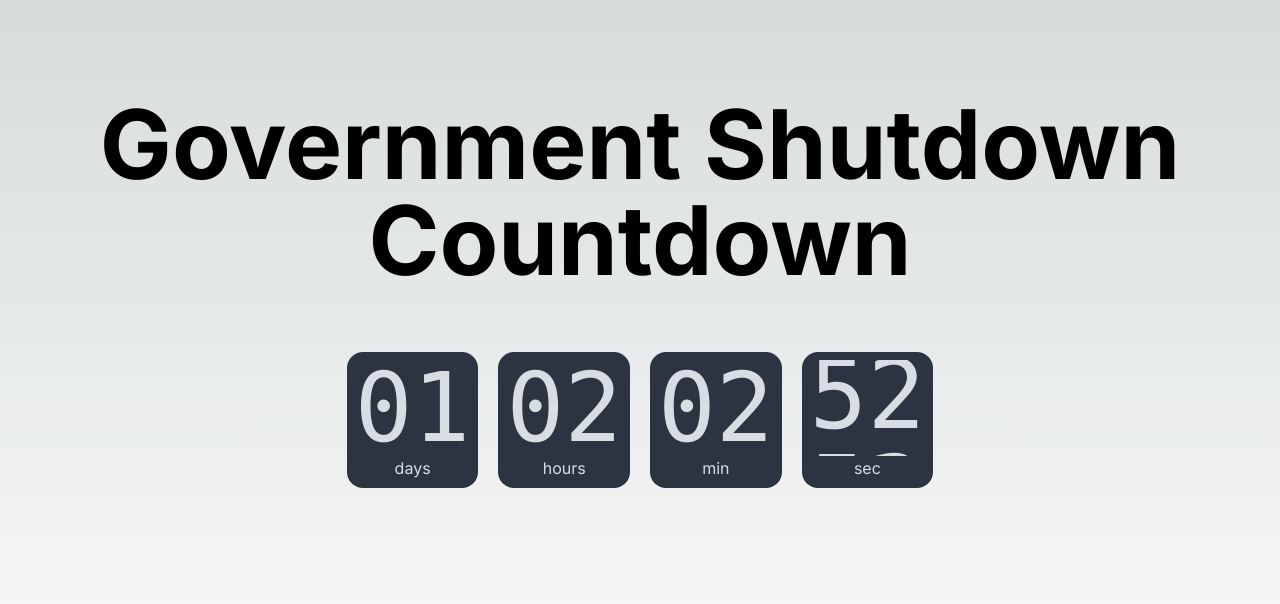
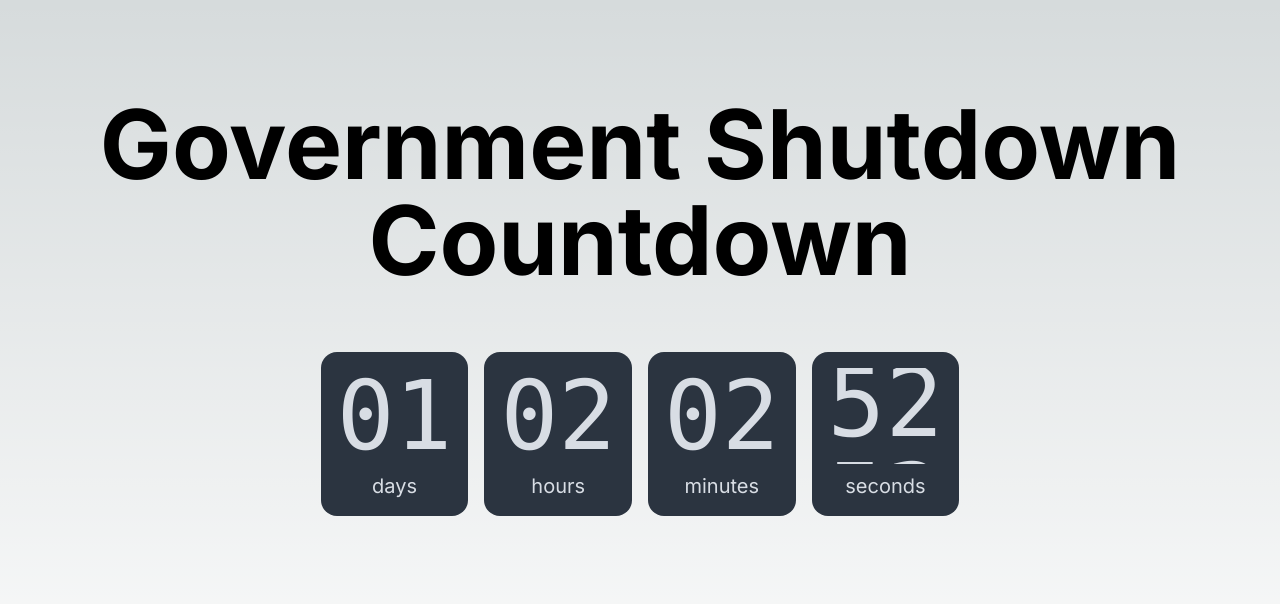
Before and after one commit to saundemanu/GovernmentShutdownTracker, a Next.js app: page / in a window 1280 px wide. Shown: the top 604 px of the page. Built offline with nearby package versions, Linux system fonts and the light colour scheme.

Commit message:
refurbished updated styling

```diff
--- a/app/page.tsx
+++ b/app/page.tsx
@@ -1,5 +1,6 @@
 'use client'
 import React, { useState, useEffect } from 'react';
+import '../styles.css';
 
 const calculateCountdown = () => {
   const shutdownDate = new Date(Date.UTC(2023, 9, 1)); // October is month 9 (0-based index)
@@ -40,30 +41,32 @@ export default function Home() {
         <div className="text-center">
           <h1 className="text-8xl font-bold mb-4">Government Shutdown Countdown</h1>
           <div className="flex gap-5 w-full justify-center mt-16">
-  <div className="flex flex-col p-2 bg-neutral rounded-box text-neutral-content">
+          <div className="grid grid-cols-4 gap-4">
+  <div className="flex flex-col items-center bg-neutral p-4 rounded-box text-neutral-content custom-value">
     <span className="countdown font-mono text-8xl">
-      <span style={{"--value": countdown ? countdown.days : 0}}></span>
+      <span style={{ "--value": countdown ? countdown.days : 0 }}></span>
     </span>
-    <span>days</span>
+    <span className="text-xl mt-2">days</span>
   </div>
-  <div className="flex flex-col p-2 bg-neutral rounded-box text-neutral-content">
+  <div className="flex flex-col items-center bg-neutral p-4 rounded-box text-neutral-content custom-value">
     <span className="countdown font-mono text-8xl">
-      <span style={{"--value": countdown ? countdown.hours : 0}}></span>
+      <span style={{ "--value": countdown ? countdown.hours : 0 }}></span>
     </span>
-    <span>hours</span>
+    <span className="text-xl mt-2">hours</span>
   </div>
-  <div className="flex flex-col p-2 bg-neutral rounded-box text-neutral-content">
+  <div className="flex flex-col items-center bg-neutral p-4 rounded-box text-neutral-content custom-value">
     <span className="countdown font-mono text-8xl">
-      <span style={{"--value": countdown ? countdown.minutes : 0}}></span>
+      <span style={{ "--value": countdown ? countdown.minutes : 0 }}></span>
     </span>
-    <span>min</span>
+    <span className="text-xl mt-2">minutes</span>
   </div>
-  <div className="flex flex-col p-2 bg-neutral rounded-box text-neutral-content">
+  <div className="flex flex-col items-center bg-neutral p-4 rounded-box text-neutral-content custom-value">
     <span className="countdown font-mono text-8xl">
-      <span style={{"--value": countdown ? countdown.seconds : 0}}></span>
+      <span style={{ "--value": countdown ? countdown.seconds : 0 }}></span>
     </span>
-    <span>sec</span>
+    <span className="text-xl mt-2">seconds</span>
   </div>
+</div>
 </div>
         </div>
       )}
--- /dev/null
+++ b/styles.css
@@ -0,0 +1,7 @@
+.custom-value {
+    --value: 0;
+  }
+
+  span.countdown-item span {
+    font-size: var(--value, 1em);
+  }
```
